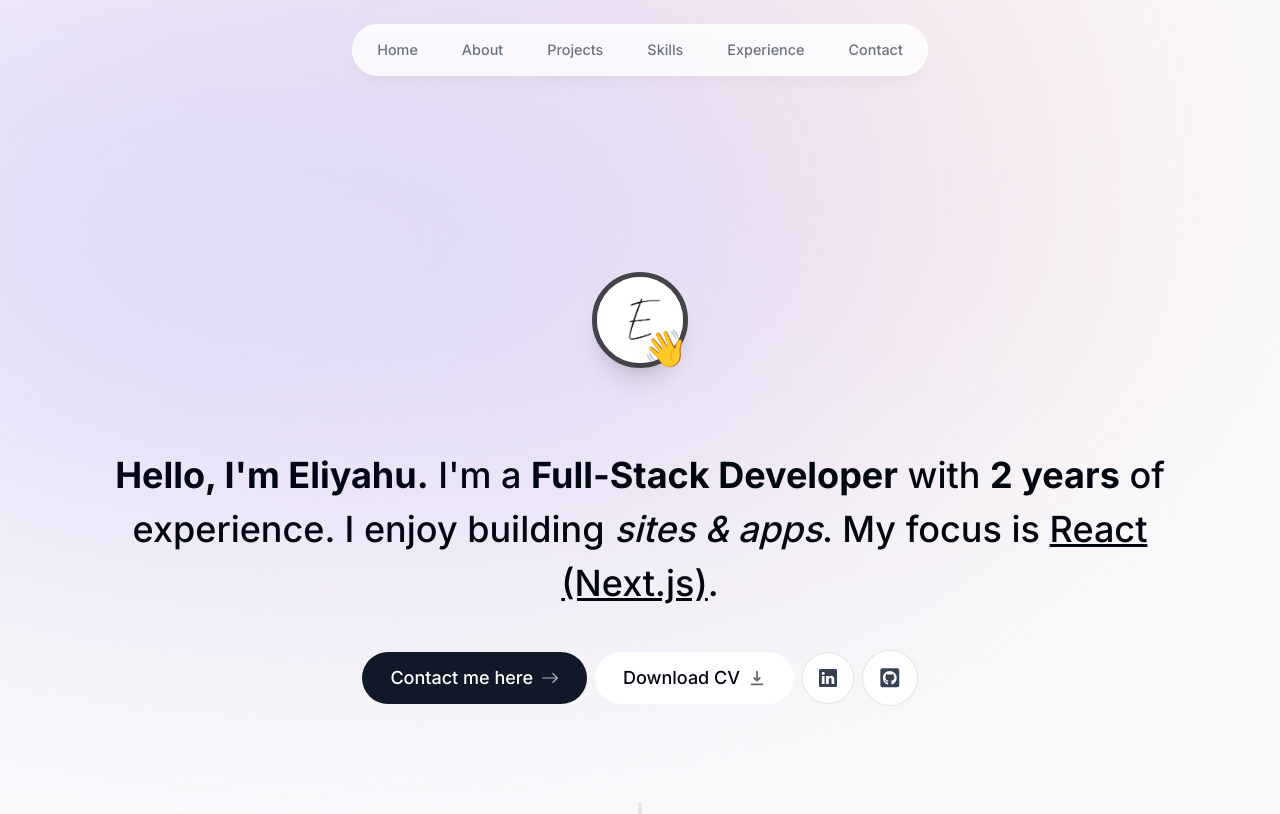
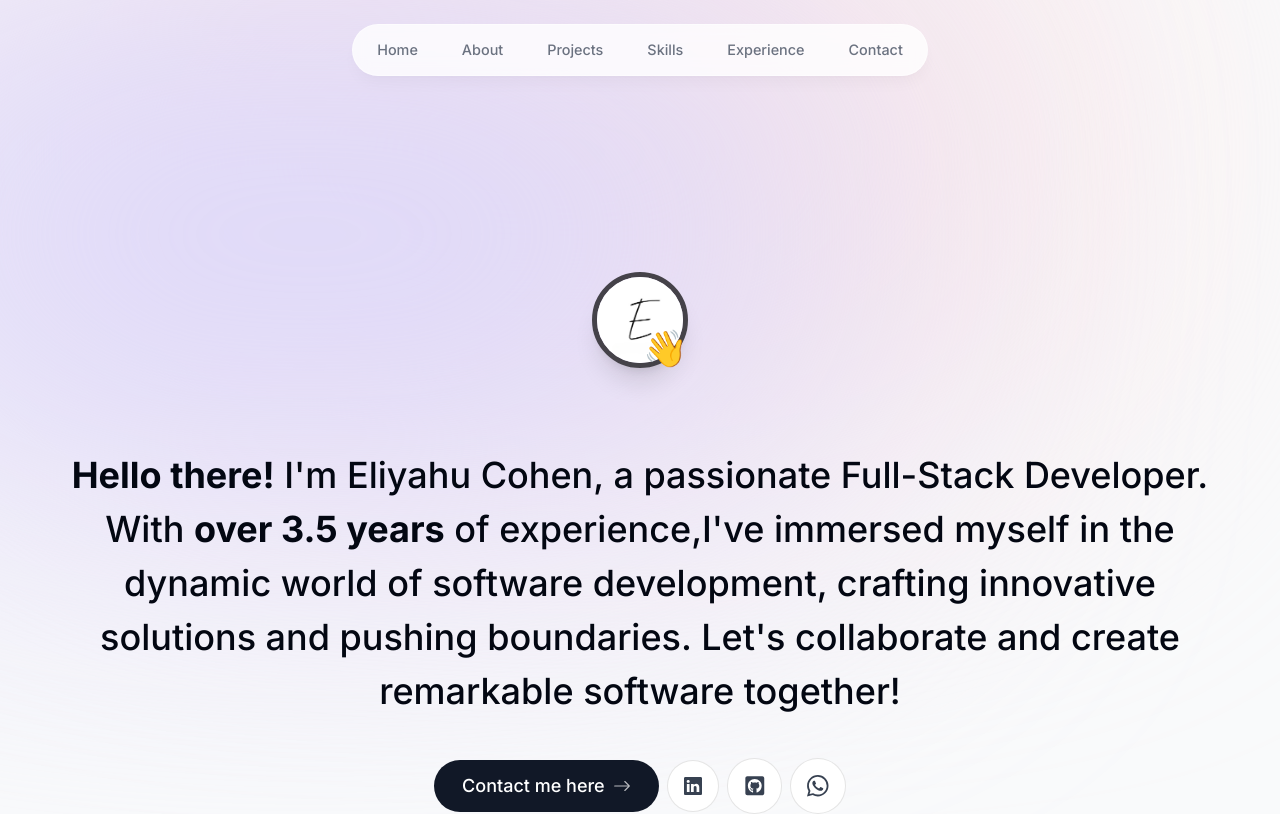
Before and after one commit to EliyahuCohen/EliyahuCohenPortfolio, a Next.js app: page / in a window 1280 px wide. Shown: the top 814 px of the page. Built offline with nearby package versions, Linux system fonts and the light colour scheme; no server answers.

Commit message:
adding more skills changing here section and adding robots.ts and sitemap.ts files

```diff
--- a/app/globals.css
+++ b/app/globals.css
@@ -12,3 +12,19 @@ html {
 .borderBlack {
   @apply border border-black/10;
 }
+.animate-gradient {
+  background-size: 300%;
+  animation: gradientMove 3s ease infinite;
+}
+
+@keyframes gradientMove {
+  0% {
+    background-position: 0% 50%;
+  }
+  50% {
+    background-position: 100% 50%;
+  }
+  100% {
+    background-position: 0% 50%;
+  }
+}
--- a/app/layout.tsx
+++ b/app/layout.tsx
@@ -10,7 +10,7 @@ const inter = Inter({ subsets: ["latin"] });
 export const metadata: Metadata = {
   title: "Eliyahu Cohen | Personal Portfolio",
   description:
-    "Eliyahu Cohen personal portfolio ,Fullstack Developer,Developer, Programmer, React,Next.js,Typescript,Node.js,MongoDB,Express, and much more",
+    "Welcome to the personal portfolio of Eliyahu Cohen, a Full-Stack Developer proficient in React, Next.js, Typescript, Node.js, MongoDB, Express, and more. Explore innovative web development projects and software engineering solutions.",
   verification: {
     google: "etLGIi0IZrGFwJHWbjMxL-jpyNsO2rnnZftDlQTH8nA",
   },
@@ -22,12 +22,17 @@ export const metadata: Metadata = {
     "אליהו כהן Developer",
     "Eli Cohen",
     "Web Developer",
-    "Fullstack Developer",
+    "Full-Stack Developer",
     "React",
     "Next.js",
     "Typescript",
     "Node.js",
     "MongoDB",
+    "Express",
+    "JavaScript",
+    "Software Engineer",
+    "Technology Solutions",
+    "Innovative Development",
   ],
   authors: [
     {
--- a/app/projects/page.tsx
+++ b/app/projects/page.tsx
@@ -1,6 +1,33 @@
 import Projects from "@/components/Projects";
 import ScrollTo from "@/components/ScrollTo";
+import { Metadata } from "next";
 import React from "react";
+
+export const metadata: Metadata = {
+  title: "Eliyahu Cohen | Projects | Full-Stack Developer",
+  description:
+    "Discover the diverse projects by Eliyahu Cohen, showcasing expertise in full-stack development, innovative web applications, and cutting-edge technology solutions. Explore projects utilizing React, Next.js, Typescript, Node.js, MongoDB, and much more.",
+  keywords: [
+    "Eliyahu Cohen Projects",
+    "Full-Stack Developer Projects",
+    "Web Development Projects",
+    "React Projects",
+    "Next.js Projects",
+    "Typescript Projects",
+    "Node.js Projects",
+    "MongoDB Projects",
+    "Innovative Technology",
+    "Software Engineering Projects",
+    "Technology Solutions",
+    "Portfolio Projects",
+  ],
+  authors: [
+    {
+      name: "Eliyahu Cohen",
+      url: "https://eliyahu-cohen-portfolio.vercel.app",
+    },
+  ],
+};
 
 export default function ProjectsPage() {
   return (
--- /dev/null
+++ b/app/robots.ts
@@ -0,0 +1,12 @@
+import { MetadataRoute } from "next";
+
+export default function robots(): MetadataRoute.Robots {
+  return {
+    rules: {
+      userAgent: "*",
+      allow: "/",
+      disallow: "/private/",
+    },
+    sitemap: "https://eliyahu-cohen-portfolio.vercel.app/sitemap.xml",
+  };
+}
--- /dev/null
+++ b/app/sitemap.ts
@@ -0,0 +1,14 @@
+import { MetadataRoute } from "next";
+
+export default function sitemap(): MetadataRoute.Sitemap {
+  return [
+    {
+      url: "https://eliyahu-cohen-portfolio.vercel.app/",
+      lastModified: new Date(),
+    },
+    {
+      url: "https://eliyahu-cohen-portfolio.vercel.app/projects",
+      lastModified: new Date(),
+    },
+  ];
+}
--- a/components/Intro.tsx
+++ b/components/Intro.tsx
@@ -3,7 +3,7 @@ import Image from "next/image";
 import Logo from "@/public/logo.png";
 import { motion } from "framer-motion";
 import { FaGithubSquare } from "react-icons/fa";
-import { BsArrowRight, BsLinkedin } from "react-icons/bs";
+import { BsArrowRight, BsLinkedin, BsWhatsapp } from "react-icons/bs";
 import { HiDownload } from "react-icons/hi";
 import Link from "next/link";
 
@@ -51,12 +51,15 @@ export default function Intro() {
         initial={{ opacity: 0, y: 100 }}
         animate={{ opacity: 1, y: 0 }}
       >
-        <span className="font-bold">Hello, {"I'm"} Eliyahu.</span> {"I'm"} a{" "}
-        <span className="font-bold">Full-Stack Developer</span> with{" "}
-        <span className="font-bold">2 years</span> of experience. I enjoy
-        building <span className="italic">sites & apps</span>. My focus is{" "}
-        <span className="underline">React (Next.js)</span>.
+        <span className="font-bold">Hello there!</span> {"I'm"} Eliyahu Cohen, a
+        passionate Full-Stack Developer. With{" "}
+        <span className="font-bold">over 3.5 years</span> of experience,
+        {"I've "}
+        immersed myself in the dynamic world of software development, crafting
+        innovative solutions and pushing boundaries. {"Let's"} collaborate and
+        create remarkable software together!
       </motion.h1>
+
       <motion.div
         className="flex flex-col sm:flex-row items-center justify-center gap-2 px-4 text-lg font-medium"
         initial={{ opacity: 0, y: 100 }}
@@ -75,16 +78,7 @@ export default function Intro() {
           <BsArrowRight className="opacity-70 group-hover:translate-x-1 transition" />
         </Link>
 
-        <a
-          className="group hover:bg-black hover:text-white bg-white px-7 py-3 flex items-center gap-2 rounded-full outline-none active:scale-95 transition cursor-pointer  border-black  dark:bg-white/10 dark:border-2 "
-          href="/EliyahuCohenResume.pdf"
-          title="Download cv  title"
-          download
-        >
-          Download CV{" "}
-          <HiDownload className="opacity-60 group-hover:text-white transition" />
-        </a>
-
+        <div className="flex gap-2 items-center my-5 md:my-0 ">
           <a
             title="linkedin profile site "
             className="bg-white p-4 text-gray-700 hover:text-gray-950 flex items-center gap-2 rounded-full focus:scale-[1.15] hover:scale-[1.05] active:scale-105 transition cursor-pointer borderBlack dark:bg-white/10 dark:text-white/60"
@@ -102,6 +96,15 @@ export default function Intro() {
           >
             <FaGithubSquare className="dark:text-black" />
           </a>
+          <a
+            className="bg-white p-4 text-gray-700 flex items-center gap-2 text-[1.35rem] rounded-full focus:scale-[1.15] hover:scale-[1.05] hover:text-gray-950 active:scale-105 transition cursor-pointer borderBlack dark:bg-white/10 dark:text-white/60"
+            href="https://api.whatsapp.com/send?phone=972585669183"
+            target="_blank"
+            title="personal whatsapp number"
+          >
+            <BsWhatsapp className="dark:text-black" />
+          </a>
+        </div>
       </motion.div>
     </section>
   );
--- a/components/Skills.tsx
+++ b/components/Skills.tsx
@@ -7,11 +7,9 @@ import { skillsData } from "@/lib/data";
 const fadeInAnimationVarient = {
   initial: {
     opacity: 0,
-    y: 50,
   },
   animate: (index: number) => ({
     opacity: 1,
-    y: 0,
     transition: {
       delay: 0.05 * index,
       duration: 0.3,
@@ -20,8 +18,8 @@ const fadeInAnimationVarient = {
 };
 
 export default function Skills() {
-  function getColor(data:string){
-    return data.toString()
+  function getColor(data: string) {
+    return data.toString();
   }
   return (
     <section id="skills">
@@ -34,7 +32,9 @@ export default function Skills() {
           {skillsData.map((skill, index) => (
             <motion.li
               variants={fadeInAnimationVarient}
-              className={`bg-white border border-black/[0.1] rounded-xl px-5 py-3 cursor-pointer duration-300 transition-all hover:font-semibold ${getColor(skill.color)}`}
+              className={`bg-white border border-black/[0.1] rounded-xl px-5 py-3 cursor-pointer duration-300 transition-all hover:font-semibold ${getColor(
+                skill.color
+              )}`}
               key={skill.name}
               initial="initial"
               transition={{ duration: 0.3 }}
--- a/lib/data.ts
+++ b/lib/data.ts
@@ -123,8 +123,7 @@ export const projectsData = [
   },
   {
     title: "Wordle Game",
-    description:
-      "A nice public (cloned) web app for the popular game Wordle.",
+    description: "A nice public (cloned) web app for the popular game Wordle.",
     tags: [
       "React",
       "Javascript",
@@ -149,7 +148,7 @@ export const skillsData = [
   { name: "Node.js", color: "hover:text-custom-nodejs" },
   { name: "Git", color: "hover:text-custom-git" },
   { name: "GitHub", color: "hover:text-custom-github" },
-  { name: "Tailwind", color: "hover:text-custom-tailwind" },
+  { name: "Tailwind CSS", color: "hover:text-custom-tailwind" },
   { name: "Prisma", color: "hover:text-custom-prisma" },
   { name: "MongoDB", color: "hover:text-custom-mongodb" },
   { name: "Docker", color: "hover:text-custom-docker" },
@@ -171,7 +170,6 @@ export const skillsData = [
   { name: "C#", color: "hover:text-custom-csharp" },
   { name: ".NET", color: "hover:text-custom-dotnet" },
   { name: "Framer Motion", color: "hover:text-custom-framermotion" },
-
 ] as const;
 
 export const resumeData = {
```
Also changed, not shown: 1 other file (tests, documents, lock files or other folders). Lines whose indentation alone changed are shown as unchanged.
